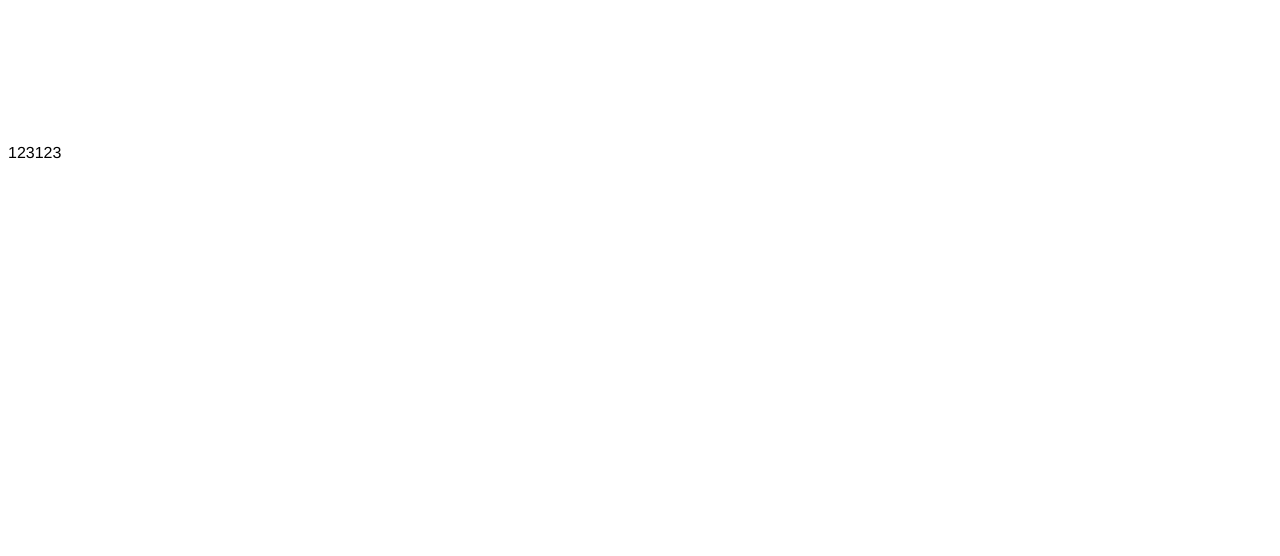
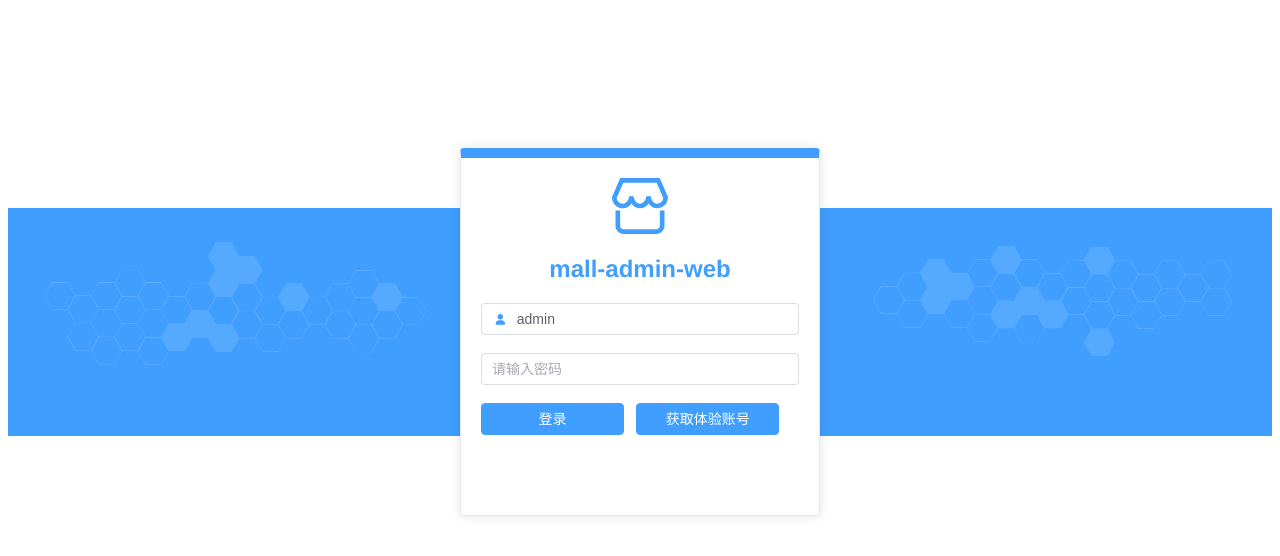
Before and after one commit to q946398098/mall-vue, a Vue app: page / in a window 1280 px wide. Shown: the top 556 px of the page. Built offline with nearby package versions, Linux system fonts and the light colour scheme.

Commit message:
配置vite-plugin-svg-icons , 避开坑点， 要import 'virtual:svg-icons-register'

```diff
--- a/package.json
+++ b/package.json
@@ -19,7 +19,7 @@
   "devDependencies": {
     "@vitejs/plugin-vue": "^5.2.1",
     "vite": "^6.1.0",
-    "vite-plugin-svg-icons": "^2.0.1",
+    "vite-plugin-svg-icons": "^2.0.0",
     "vite-plugin-vue-devtools": "^7.7.2"
   }
 }
--- a/src/components/SvgIcon/index.vue
+++ b/src/components/SvgIcon/index.vue
@@ -28,7 +28,7 @@ onMounted(()=>{
 
 <template>
   <svg :class="svgClass" aria-hidden="true">
-    <use :xlink:href="iconName"></use>
+    <use :href="iconName" ></use>
   </svg>
 </template>
 
--- a/src/icons/index.js
+++ b/src/icons/index.js
@@ -1,13 +1,7 @@
 import SvgIcon from '@/components/SvgIcon/index.vue'// svg组件
+import 'virtual:svg-icons-register'
 
 // register globally
 export function registerIcons(app) {
      app.component('svg-icon', SvgIcon);
-     const svgModules = import.meta.glob('./svg/*.svg')
-     for (const path in svgModules) {
-         const name = path.split('/').pop().replace(/\.svg$/, '')
-         console.log(name,path)
-         app.component(name, () => svgModules[path]())
-     }
-
 }
--- a/src/router/index.js
+++ b/src/router/index.js
@@ -3,8 +3,8 @@ import LoginView  from '@/views/login/index.vue'
 import Ceshi  from '@/views/ceshi.vue'
 
 export const constantRouterMap = [
-  {path: '/x', component:LoginView},
-  {path: '/', component:Ceshi},
+  {path: '/', component:LoginView},
+  {path: '/x', component:Ceshi},
 ]
 
 
--- a/src/views/ceshi.vue
+++ b/src/views/ceshi.vue
@@ -3,11 +3,7 @@
 </script>
 
 <template>
-  123123
-<!--  <svg-icon icon-class="login-mall"></svg-icon>-->
-  <svg class="icon">
-    <use xlink:href="#icon-login-mall"></use>
-  </svg>
+
 </template>
 
 <style scoped>
```
Also changed, not shown: 1 other file (tests, documents, lock files or other folders).
